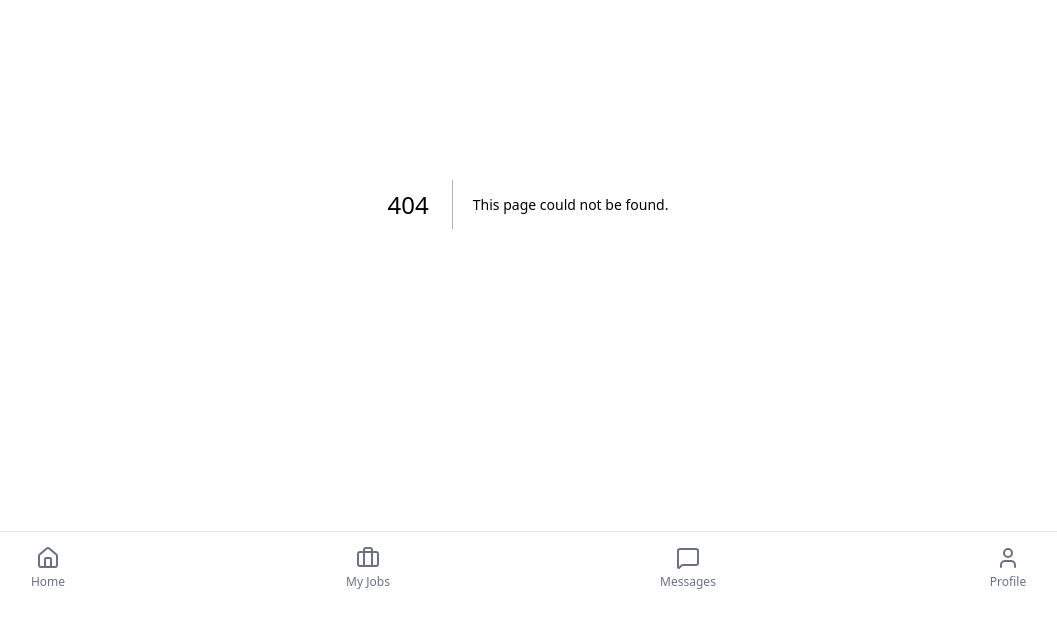
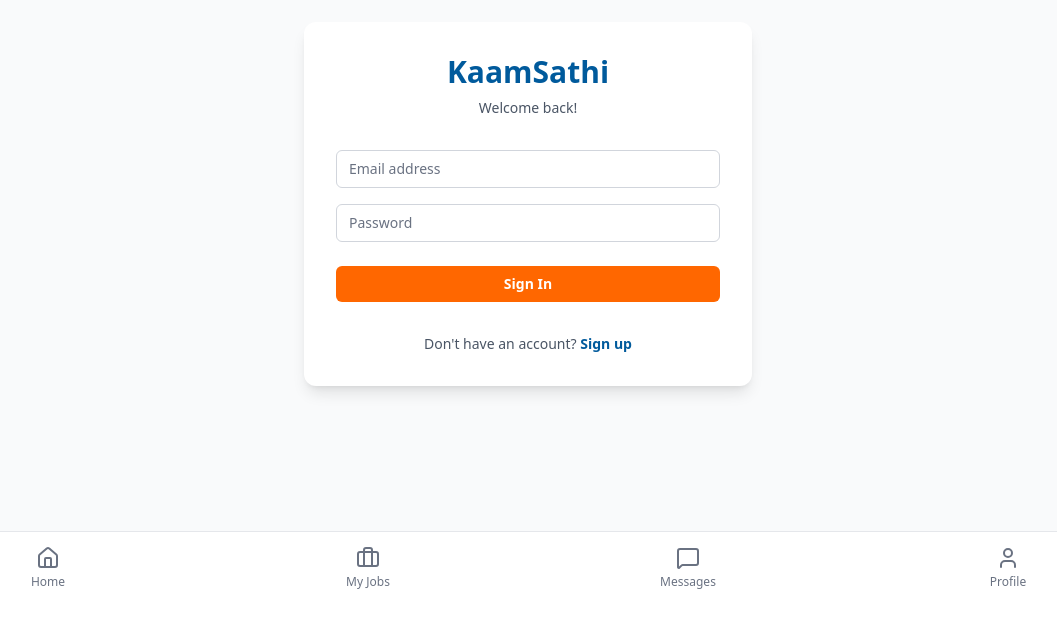
Before and after one commit to Shawn-D-souza/kaamsathi, a Next.js app: page /auth in a window 1280 px wide. Before the commit this address had no page. Shown: the part 196-824 px from the top of the page, without its empty margins (112-1169 px from the left). Built offline with nearby package versions, Linux system fonts and the light colour scheme; no server answers.

Commit message:
feat: Add Login/Signup UI and Auth Callback route

```diff
--- a/package.json
+++ b/package.json
@@ -9,6 +9,7 @@
     "lint": "eslint"
   },
   "dependencies": {
+    "@supabase/ssr": "^0.7.0",
     "@supabase/supabase-js": "^2.81.1",
     "lucide-react": "^0.554.0",
     "next": "16.0.3",
--- /dev/null
+++ b/src/app/auth/callback/route.ts
@@ -0,0 +1,20 @@
+import { createClient } from "@/utils/supabase/server";
+import { NextResponse } from "next/server";
+
+export async function GET(request: Request) {
+  const { searchParams, origin } = new URL(request.url);
+  const code = searchParams.get("code");
+  const next = searchParams.get("next") ?? "/";
+
+  if (code) {
+    const supabase = await createClient(); // Added await here
+    const { error } = await supabase.auth.exchangeCodeForSession(code);
+
+    if (!error) {
+      return NextResponse.redirect(`${origin}${next}`);
+    }
+  }
+
+  // Return the user to an error page with instructions
+  return NextResponse.redirect(`${origin}/auth/auth-code-error`);
+}
--- /dev/null
+++ b/src/app/auth/page.tsx
@@ -0,0 +1,135 @@
+"use client";
+
+import { useState } from "react";
+import { createClient } from "@/utils/supabase/client"; // Updated import
+import { useRouter } from "next/navigation";
+import { Loader2 } from "lucide-react";
+
+export default function AuthPage() {
+  const [email, setEmail] = useState("");
+  const [password, setPassword] = useState("");
+  const [view, setView] = useState<"sign-in" | "sign-up">("sign-in");
+  const [loading, setLoading] = useState(false);
+  const [error, setError] = useState<string | null>(null);
+
+  const router = useRouter();
+  const supabase = createClient(); // Updated usage
+
+  const handleAuth = async (e: React.FormEvent) => {
+    e.preventDefault();
+    setLoading(true);
+    setError(null);
+
+    try {
+      if (view === "sign-in") {
+        const { error } = await supabase.auth.signInWithPassword({
+          email,
+          password,
+        });
+        if (error) throw error;
+        router.push("/");
+        router.refresh();
+      } else {
+        const { error } = await supabase.auth.signUp({
+          email,
+          password,
+          options: {
+            emailRedirectTo: `${location.origin}/auth/callback`,
+            data: {
+              full_name: email.split("@")[0],
+              avatar_url: "",
+            },
+          },
+        });
+        if (error) throw error;
+        alert("Check your email for the confirmation link!");
+      }
+    } catch (err: any) {
+      setError(err.message);
+    } finally {
+      setLoading(false);
+    }
+  };
+
+  return (
+    <div className="flex min-h-screen items-center justify-center bg-gray-50 p-4 dark:bg-black">
+      <div className="w-full max-w-md space-y-8 rounded-xl bg-white p-8 shadow-lg dark:bg-zinc-900">
+
+        <div className="text-center">
+          <h1 className="text-3xl font-bold text-brand-blue">KaamSathi</h1>
+          <p className="mt-2 text-sm text-gray-600 dark:text-gray-400">
+            {view === "sign-in" ? "Welcome back!" : "Create your account"}
+          </p>
+        </div>
+
+        <form onSubmit={handleAuth} className="mt-8 space-y-6">
+          {error && (
+            <div className="rounded-md bg-red-50 p-3 text-sm text-red-500 dark:bg-red-900/20">
+              {error}
+            </div>
+          )}
+
+          <div className="space-y-4">
+            <div>
+              <label htmlFor="email" className="sr-only">Email address</label>
+              <input
+                id="email"
+                name="email"
+                type="email"
+                required
+                className="relative block w-full rounded-md border border-gray-300 px-3 py-2 text-gray-900 placeholder-gray-500 focus:border-brand-blue focus:outline-none focus:ring-brand-blue dark:border-gray-700 dark:bg-black dark:text-white sm:text-sm"
+                placeholder="Email address"
+                value={email}
+                onChange={(e) => setEmail(e.target.value)}
+              />
+            </div>
+            <div>
+              <label htmlFor="password" className="sr-only">Password</label>
+              <input
+                id="password"
+                name="password"
+                type="password"
+                required
+                className="relative block w-full rounded-md border border-gray-300 px-3 py-2 text-gray-900 placeholder-gray-500 focus:border-brand-blue focus:outline-none focus:ring-brand-blue dark:border-gray-700 dark:bg-black dark:text-white sm:text-sm"
+                placeholder="Password"
+                value={password}
+                onChange={(e) => setPassword(e.target.value)}
+              />
+            </div>
+          </div>
+
+          <button
+            type="submit"
+            disabled={loading}
+            className="flex w-full justify-center rounded-md bg-brand-orange px-4 py-2 text-sm font-semibold text-white transition-colors hover:bg-orange-600 disabled:opacity-70"
+          >
+            {loading ? (
+              <Loader2 className="animate-spin" />
+            ) : view === "sign-in" ? (
+              "Sign In"
+            ) : (
+              "Sign Up"
+            )}
+          </button>
+        </form>
+
+        <div className="text-center text-sm">
+          <span className="text-gray-600 dark:text-gray-400">
+            {view === "sign-in"
+              ? "Don't have an account? "
+              : "Already have an account? "}
+          </span>
+          <button
+            onClick={() => {
+              setView(view === "sign-in" ? "sign-up" : "sign-in");
+              setError(null);
+            }}
+            className="font-semibold text-brand-blue hover:underline"
+          >
+            {view === "sign-in" ? "Sign up" : "Sign in"}
+          </button>
+        </div>
+      </div>
+    </div>
+  );
+}
--- /dev/null
+++ b/src/utils/supabase/client.ts
@@ -0,0 +1,8 @@
+import { createBrowserClient } from '@supabase/ssr'
+
+export function createClient() {
+  return createBrowserClient(
+    process.env.NEXT_PUBLIC_SUPABASE_URL!,
+    process.env.NEXT_PUBLIC_SUPABASE_ANON_KEY!
+  )
+}
--- /dev/null
+++ b/src/utils/supabase/server.ts
@@ -0,0 +1,38 @@
+import { createServerClient, type CookieOptions } from '@supabase/ssr'
+import { cookies } from 'next/headers'
+
+export async function createClient() {
+  const cookieStore = await cookies()
+
+  return createServerClient(
+    process.env.NEXT_PUBLIC_SUPABASE_URL!,
+    process.env.NEXT_PUBLIC_SUPABASE_ANON_KEY!,
+    {
+      cookies: {
+        get(name: string) {
+          return cookieStore.get(name)?.value
+        },
+        set(name: string, value: string, options: CookieOptions) {
+          try {
+            // Cast to any to bypass 'ReadonlyRequestCookies' type restriction
+            // This works in Server Actions and Route Handlers
+            (cookieStore as any).set({ name, value, ...options })
+          } catch (error) {
+            // The `set` method was called from a Server Component.
+            // This can be ignored if you have middleware refreshing
+            // user sessions.
+          }
+        },
+        remove(name: string, options: CookieOptions) {
+          try {
+            (cookieStore as any).set({ name, value: '', ...options })
+          } catch (error) {
+            // The `delete` method was called from a Server Component.
+            // This can be ignored if you have middleware refreshing
+            // user sessions.
+          }
+        },
+      },
+    }
+  )
+}
```
Also changed, not shown: 1 other file (tests, documents, lock files or other folders).
